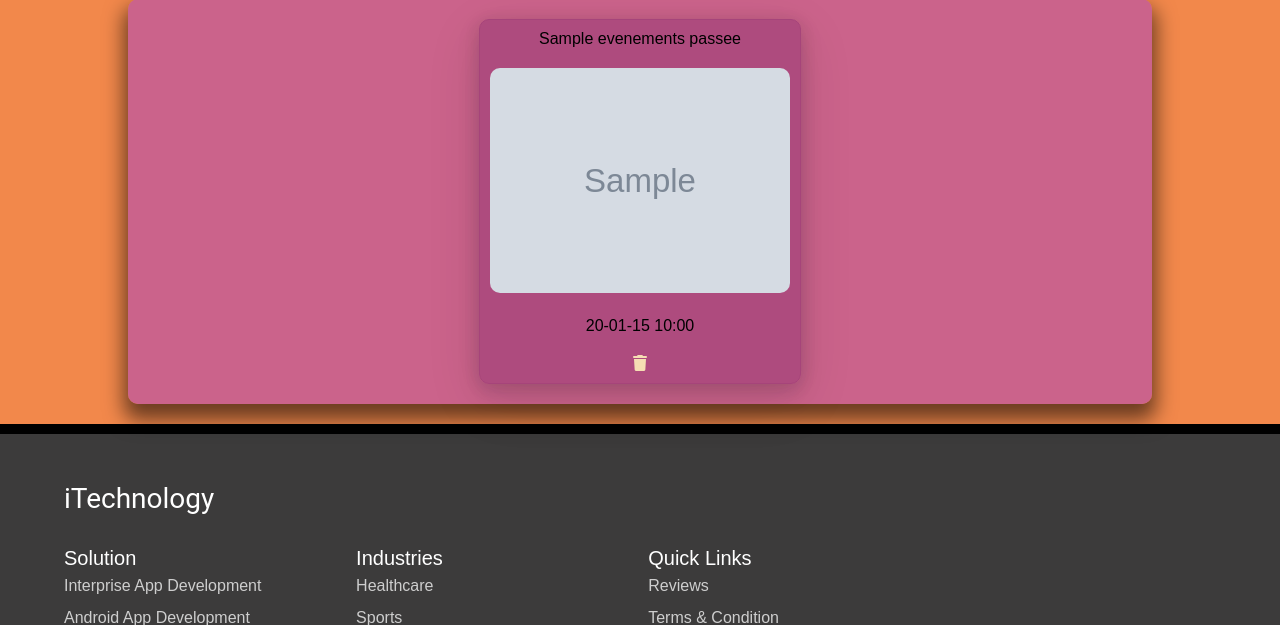
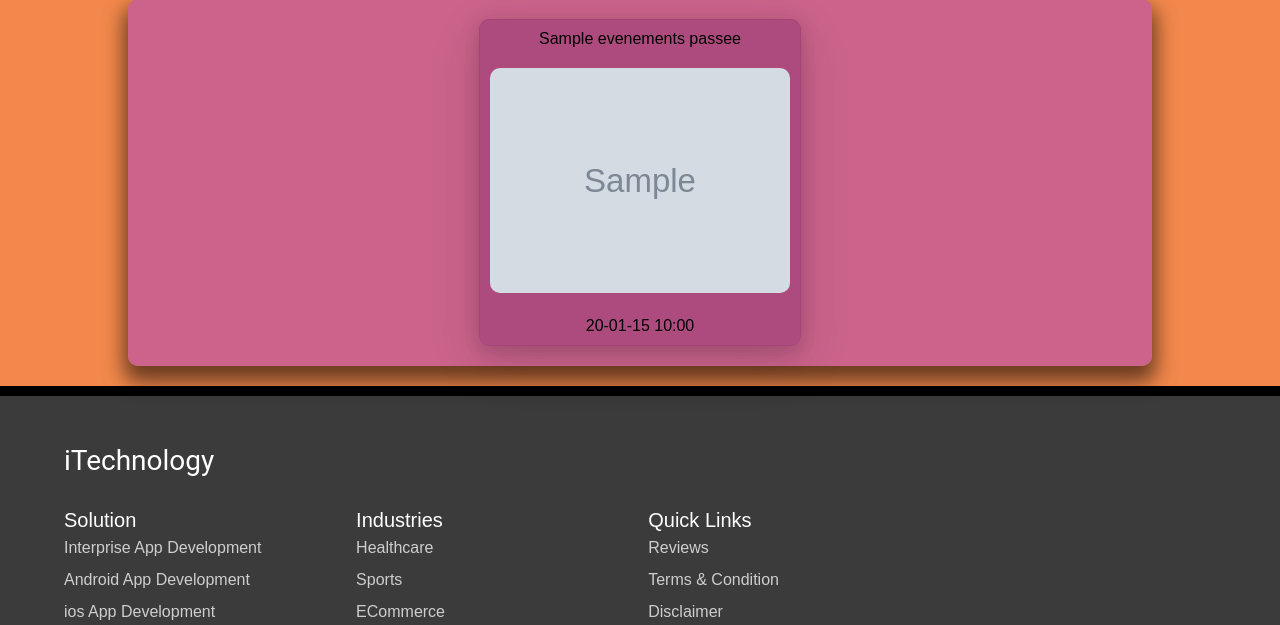
Before and after one commit to kdnassar0/EvenementSite, a Symfony app: template templates/evenement/index.html.twig in a window 1280 px wide. Shown: the part 1051-1676 px from the top of the page. Run offline with Twig, Linux system fonts and the light colour scheme; the template is opened without the code that fills it: most values are stand-ins (such as "Sample title", 1, 10 or a date in 2020); grey boxes marked "Sample" are stand-in pictures; data that the repository does not hold is empty; some libraries are stand-ins or nearby versions.

Commit message:
evenemnt/suppimer/personneConnecte/auteurEvenement

```diff
--- a/templates/categorie/index.html.twig
+++ b/templates/categorie/index.html.twig
@@ -107,9 +107,9 @@
 
     <p class="date">{{ evenementAvenir.dateDebut | date('d/m/Y') }}</p>
     <div class="action">
-      {% if evenementAvenir.createur.id == app.user.id %}
+
       <a href="{{ path('supprimer_evenement',{'id':evenementAvenir.id}) }}">supprimer</a>
-      {% endif %}
+
 
       <a href="{{ path('add_participant',{'id':evenementAvenir.id}) }}">participer</a>
     </div>
--- a/templates/evenement/index.html.twig
+++ b/templates/evenement/index.html.twig
@@ -70,8 +70,9 @@
                     src="{{asset('images/evenement/'~ evenementsEncours.image) }}" alt=""></a>
 
             {{evenementsEncours.dateDebut | date('y-m-d H:i') }}
-            {% if evenementsEncours.createur.id == app.user.id %}
-            <a href="{{ path ('supprimer_evenement',{'id':evenementsEncours.id}) }}"><i class="fa-solid fa-trash"></i></a>
+            {% if evenementsEncours.createur == app.user %}
+            <a href="{{ path ('supprimer_evenement',{'id':evenementsEncours.id}) }}"><i
+                    class="fa-solid fa-trash"></i></a>
             {% endif %}
         </div>
         {% endfor %}
@@ -95,9 +96,10 @@
                     src="{{asset('images/evenement/'~ evenementPassee.image) }}" alt=""></a>
 
             {{evenementPassee.dateFin | date('y-m-d H:i') }}
-         {% if evenementPassee.createur.id == app.user.id  %}
-         <a href="{{ path ('supprimer_evenement',{'id':evenementPassee.id}) }}"><i class="fa-solid fa-trash"></i></a>
-         {% endif %}
+            {% if evenementPassee.createur == app.user %}
+            <a href="{{ path('supprimer_evenement', {'id': evenementPassee.id}) }}"><i
+                    class="fa-solid fa-trash"></i></a>
+            {% endif %}
 
 
         </div>
--- a/templates/lieu/index.html.twig
+++ b/templates/lieu/index.html.twig
@@ -57,8 +57,6 @@
         <div class="buttonsLieu">
             {% if is_granted('ROLE_ADMIN') %}
             <a href="{{ path ('supprimer_lieu',{'id':lieu.id}) }}">supprimer</a>
-
-
             <a href="{{ path ('edit_lieu',{'id':lieu.id}) }}">Edit</a>
             {% endif %}
         </div>
```
Also changed, not shown: src/Controller/EvenementController.php (+4 -3 lines), src/Controller/LieuController.php (+7 -4 lines), public/images/evenement/Noir-Blanc-couleursdes-positions-sociales-roles-lhistoire-0-1399-934-646b6e7406537.jpg (deleted).
